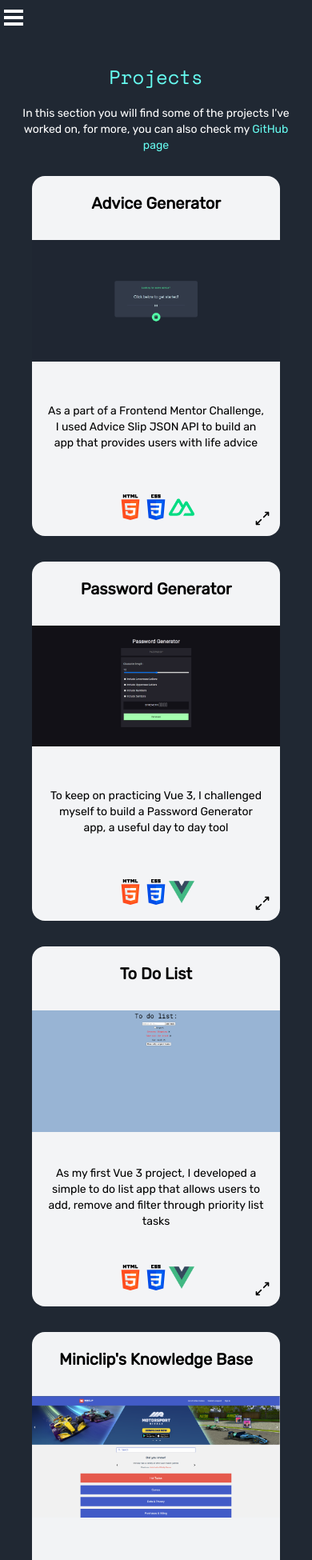
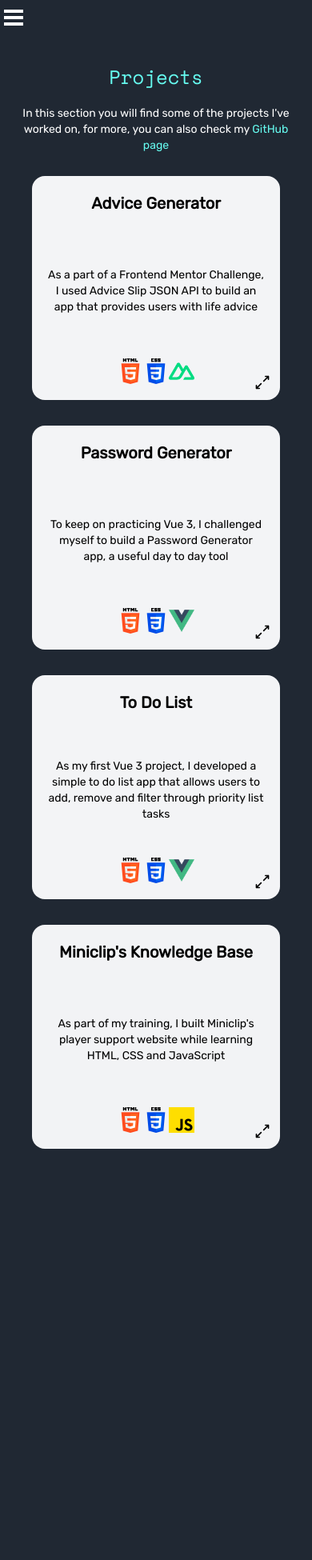
Before and after one commit to cfcmeireles/Portfolio-Carina, a Nuxt app: page /projects in a window 390 px wide. Shown: the top 1950 px of the page at 80% size. After the commit the page ends 1552 px from the top, so only its background shows below. Built offline with nearby package versions, Linux system fonts and the light colour scheme.

Commit message:
fix font issue in mobile

```diff
--- a/layouts/default.vue
+++ b/layouts/default.vue
@@ -43,16 +43,6 @@ body {
   background-color: #202833;
 }
 
-h1 {
-  font-family: "Space Mono", monospace;
-}
-
-h3,
-p {
-  font-family: "Rubik", sans-serif;
-  color: white;
-}
-
 @media only screen and (min-width: 950px) {
   .layout {
     display: grid;
--- a/pages/aboutme.vue
+++ b/pages/aboutme.vue
@@ -83,17 +83,6 @@ body {
   background-color: #202833;
 }
 
-h1 {
-  font-family: "Space Mono", monospace;
-}
-
-h2,
-h3,
-p {
-  font-family: "Rubik", sans-serif;
-  color: white;
-}
-
 @keyframes fade-in {
   0% {
     opacity: 0;
--- a/pages/projects.vue
+++ b/pages/projects.vue
@@ -33,7 +33,7 @@
               <template #image>
                 <img
                   src="../assets/projects/AdviceGenerator.png"
-                  class="hidden md:block w-full h-full"
+                  class="!hidden md:!block w-full h-full"
               /></template>
               <template #description>
                 As a part of a Frontend Mentor Challenge, I used Advice Slip
@@ -56,7 +56,7 @@
               <template #image
                 ><img
                   src="../assets/projects/PasswordGenerator.png"
-                  class="hidden md:block w-full h-full"
+                  class="!hidden md:!block w-full h-full"
               /></template>
               <template #description>
                 To keep on practicing Vue 3, I challenged myself to build a
@@ -76,7 +76,7 @@
               <template #image
                 ><img
                   src="../assets/projects/ToDoList.png"
-                  class="hidden md:block w-full h-full"
+                  class="!hidden md:!block w-full h-full"
               /></template>
               <template #description>
                 As my first Vue 3 project, I developed a simple to do list app
@@ -97,7 +97,7 @@
               <template #image
                 ><img
                   src="../assets/projects/MiniclipKB.png"
-                  class="hidden md:block w-full h-full"
+                  class="!hidden md:!block w-full h-full"
               /></template>
               <template #description>
                 As part of my training, I built Miniclip's player support
```
